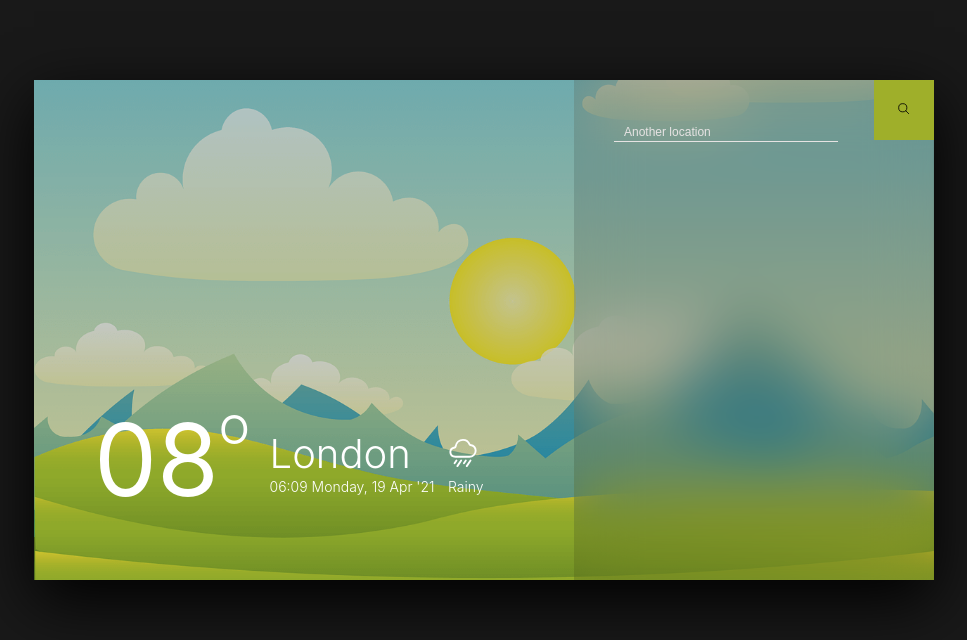
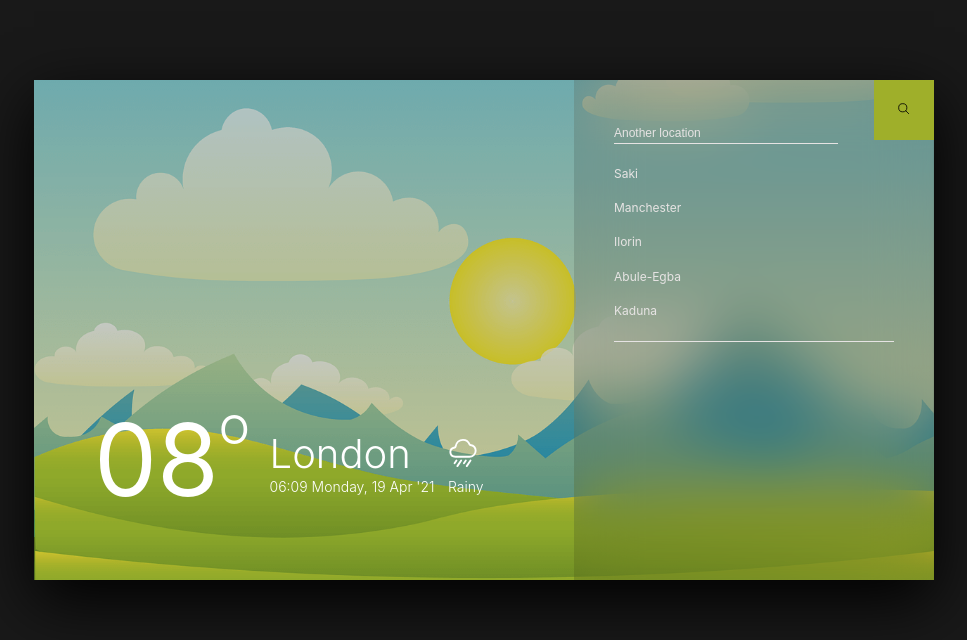
Before and after one commit to Cyber-Mat/oju-ojo, a React (Create React App) app: page / in a window 1280 px wide. Shown: the top 640 px of the page, without its empty margins (156-1123 px from the left). Built offline with nearby package versions, Linux system fonts and the light colour scheme.

Commit message:
location component styling

```diff
--- /dev/null
+++ b/src/location-list/LocationList.jsx
@@ -0,0 +1,13 @@
+import './locationList.scss';
+
+const LocationList = ({ options }) => {
+  return (
+    <div className='location-list'>
+      {options.map((option, index) => (
+        <p key={option + index}>{option}</p>
+      ))}
+    </div>
+  );
+};
+
+export default LocationList;
--- /dev/null
+++ b/src/location-list/locationList.scss
@@ -0,0 +1,9 @@
+.location-list {
+  padding: 2rem 0;
+  border-bottom: 1px solid rgba(#e6e3e3, 1);
+  p {
+    &:not(:last-of-type) {
+      margin-bottom: 1.5rem;
+    }
+  }
+}
--- a/src/search-page/SearchPage.jsx
+++ b/src/search-page/SearchPage.jsx
@@ -1,9 +1,13 @@
 import Search from '../search/Search';
+import LocationList from '../location-list/LocationList';
 import './searchPage.scss';
 
 const SearchPage = () => (
   <div className='search-page'>
     <Search />
+    <LocationList
+      options={['Saki', 'Manchester', 'Ilorin', 'Abule-Egba', 'Kaduna']}
+    />
   </div>
 );
 
--- a/src/search-page/searchPage.scss
+++ b/src/search-page/searchPage.scss
@@ -8,4 +8,10 @@
   padding-top: 2rem;
 
   background-color: rgba(#000, 0.3);
+  color: #e6e3e3;
+  font-size: 1.2rem;
+  font-weight: 400;
+
+  display: grid;
+  grid-template-rows: 10% repeat(2, 45%);
 }
--- a/src/search/search.scss
+++ b/src/search/search.scss
@@ -3,7 +3,6 @@
   grid-template-columns: 80% 20%;
   grid-template-rows: repeat(2, 50%);
   grid-column-gap: 2rem;
-  color: #e6e3e3;
   font-weight: 400;
 
   &__label {
@@ -17,6 +16,7 @@
     background-color: transparent;
     border-bottom: 1px solid rgba(#e6e3e3, 1);
     padding: 0.5rem 1rem;
+    padding-left: 0;
     grid-column: 1/2;
     color: #e6e3e3;
     font-weight: 400;
```
Also changed, not shown: src/location/Location.jsx (deleted), src/location/location.scss (deleted).
